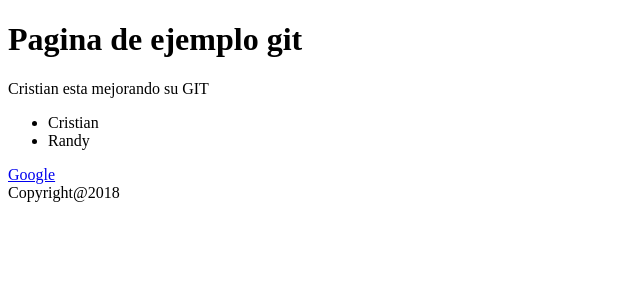
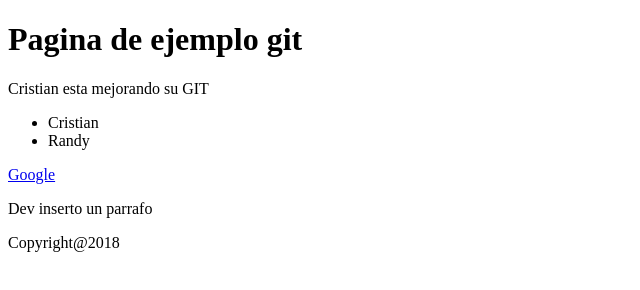
Before and after one commit to Cristian740/ProbandoGit, a plain HTML site: page index.html in a window 1280 px wide. Shown: the whole page, without its empty margins (0-640 px from the left). Drawn offline with Linux system fonts and the light colour scheme.

Commit message:
este es mi parrafo

```diff
--- a/index.html
+++ b/index.html
@@ -10,6 +10,7 @@
 	<section>
 		<a href="www.google.com">Google</a>
 	</section>
+	<p>Dev inserto un parrafo</p>
 	<footer>Copyright@2018</footer>
 </body>
 </html>
```
